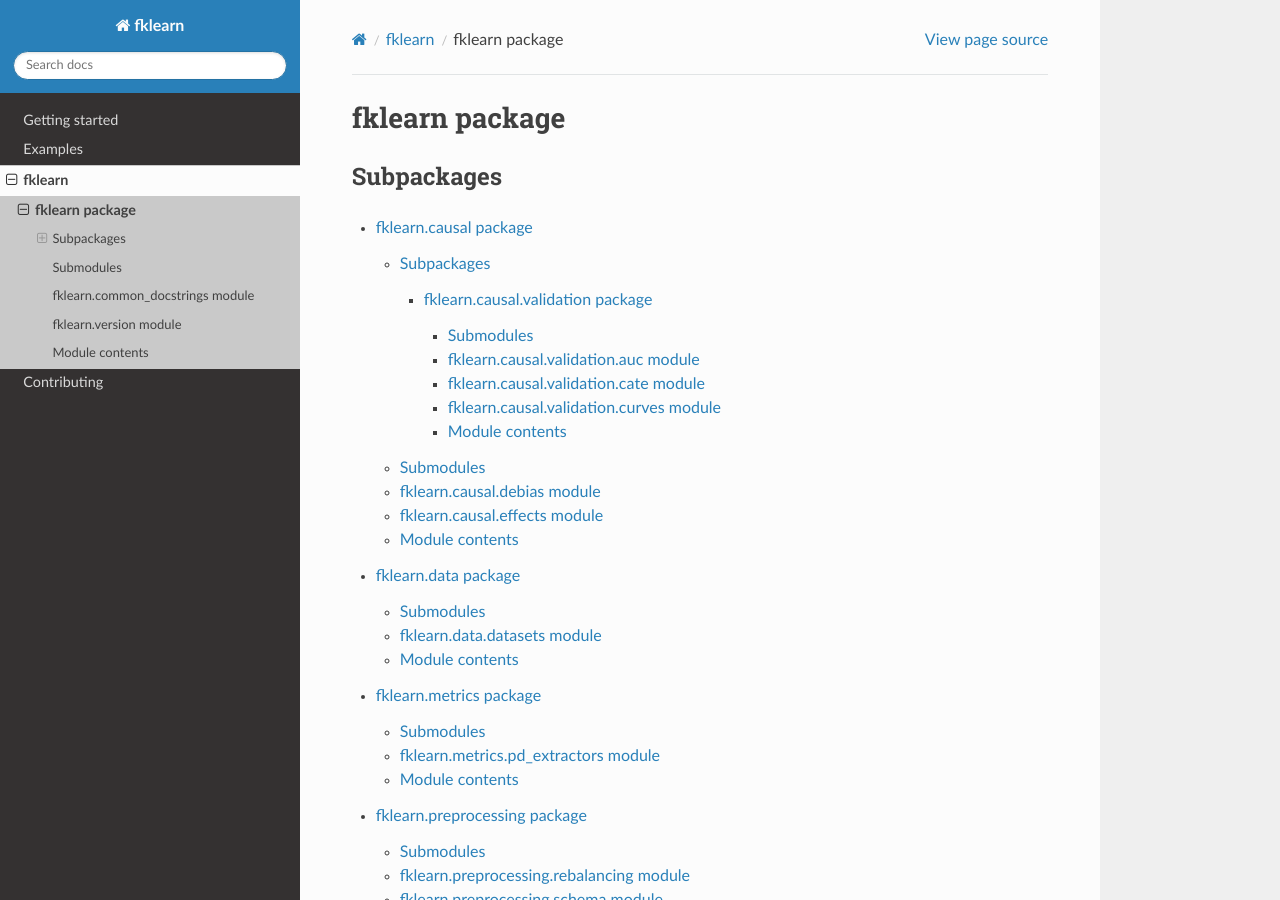
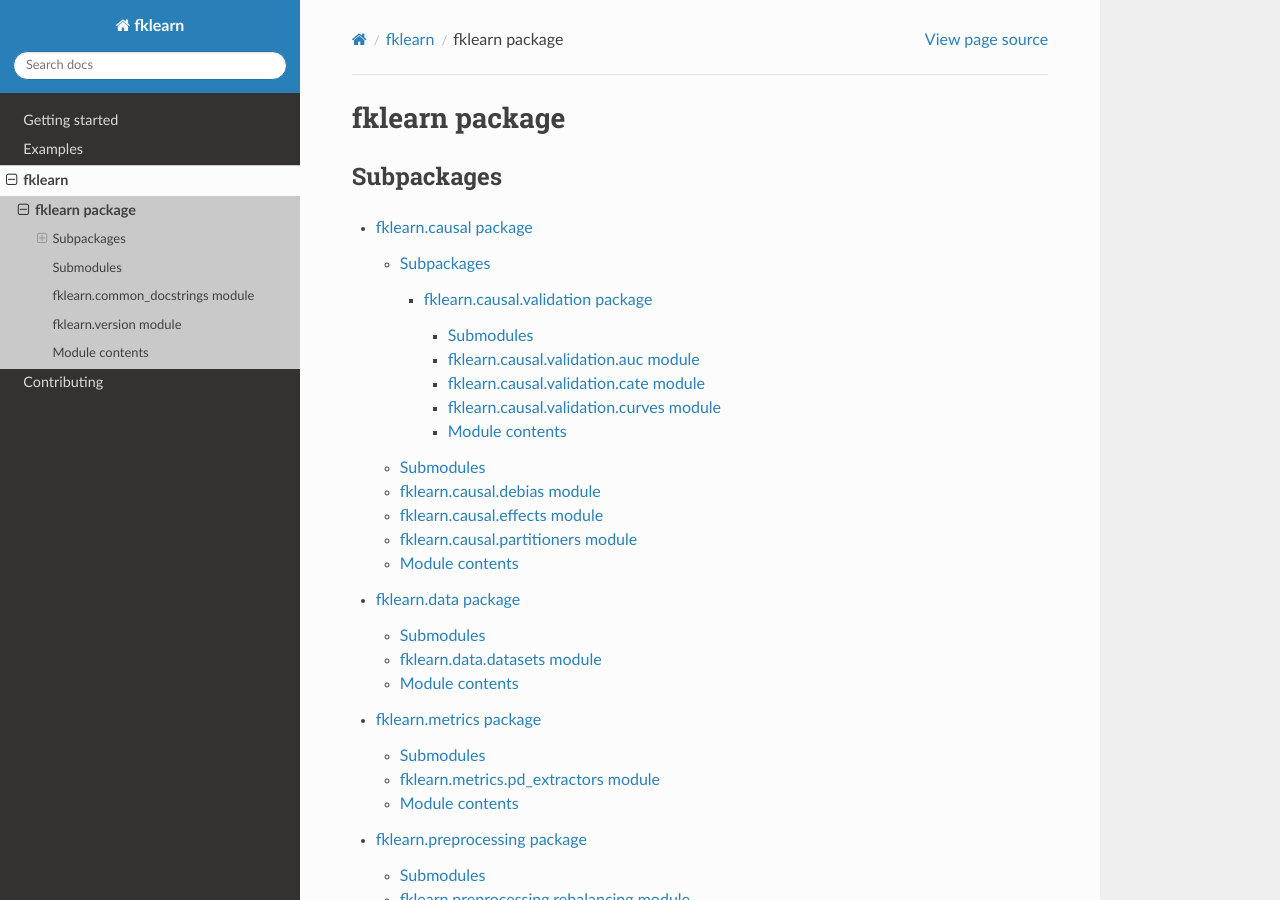
Before and after one commit to nubank/fklearn, a Sphinx documentation site: the page built from docs/source/api/fklearn.rst, in a window 1280 px wide and 900 px high. Built offline with Sphinx 7.4.7 and the Read the Docs theme 2.0.0, drawn with Linux system fonts in a browser that asks for light colours.

Commit message:
Add fklearn.causal.partitioners to api.rst

```diff
--- a/docs/source/api/fklearn.causal.rst
+++ b/docs/source/api/fklearn.causal.rst
@@ -27,6 +27,14 @@ fklearn.causal.effects module
     :undoc-members:
     :show-inheritance:
 
+fklearn.causal.partitioners module
+-----------------------------
+
+.. automodule:: fklearn.causal.partitioners
+    :members:
+    :undoc-members:
+    :show-inheritance:
+
 
 Module contents
 ---------------
```
